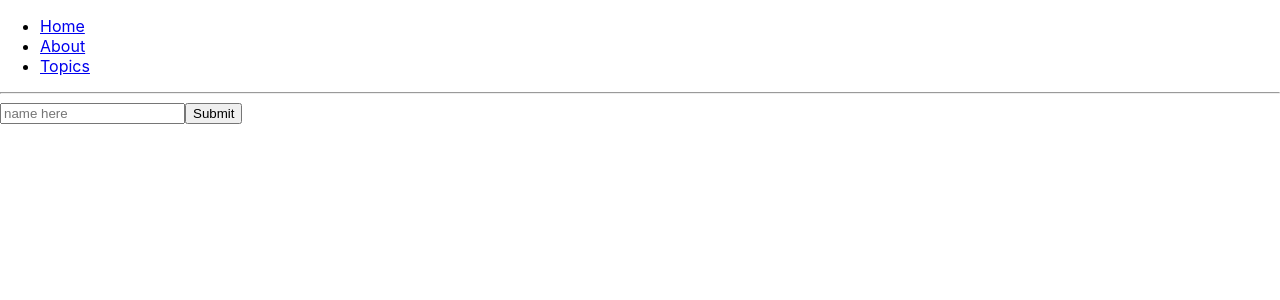
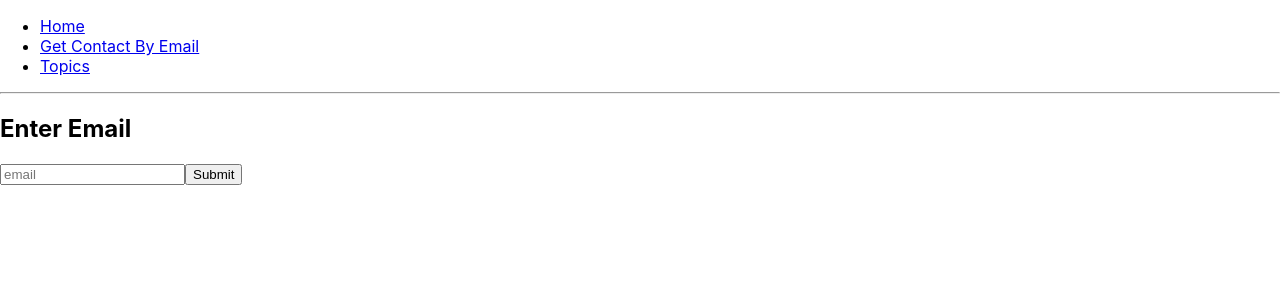
Before and after one commit to jlamb1/express-react-docker, a React (Create React App) app in the folder client/: page /get-contact-by-email in a window 1280 px wide. Shown: the top 300 px of the page. Built offline with nearby package versions, Linux system fonts and the light colour scheme.

Commit message:
working submission with query string

```diff
--- a/client/src/App.js
+++ b/client/src/App.js
@@ -1,7 +1,8 @@
 import React from "react";
 import { BrowserRouter as Router, Route, Link } from "react-router-dom";
+import ContactForm from './ContactForm'
 
-function BasicExample() {
+function App() {
   return (
     <Router>
       <div>
@@ -10,7 +11,7 @@ function BasicExample() {
             <Link to="/">Home</Link>
           </li>
           <li>
-            <Link to="/about">About</Link>
+            <Link to="/get-contact-by-email">Get Contact By Email</Link>
           </li>
           <li>
             <Link to="/topics">Topics</Link>
@@ -20,15 +21,9 @@ function BasicExample() {
         <hr />
 
         <Route exact path="/" component={Home} />
-        <Route path="/about" component={About} />
+        <Route path="/get-contact-by-email" component={GetContactByEmail} />
         <Route path="/topics" component={Topics} />
       </div>
-
-      <form action="/get-contact-by-email" method="POST">
-        <input type="email" name="email" required placeholder="name here">
-        </input>
-        <button type="submit">Submit</button>
-      </form>
     </Router>
   );
 }
@@ -41,10 +36,11 @@ function Home() {
   );
 }
 
-function About() {
+function GetContactByEmail() {
   return (
     <div>
-      <h2>About</h2>
+      <h2>Enter Email</h2>
+      <ContactForm />
     </div>
   );
 }
@@ -83,4 +79,4 @@ function Topic({ match }) {
   );
 }
 
-export default BasicExample;
+export default App;
--- /dev/null
+++ b/client/src/ContactForm.js
@@ -0,0 +1,27 @@
+import React, { Component } from 'react'
+
+export default class ContactForm extends Component {
+    state = {
+        email: ''
+    }
+
+    onSubmit = () => {
+        console.log(this.state)
+    }
+
+    render() {
+        return(
+            <form>
+                <input
+                    value={this.state.email}
+                    onChange={e => this.setState({email: e.target.value})}
+                    type="email"
+                    name="email"
+                    required placeholder="email" />
+                <button onClick={() => this.onSubmit()} type="submit">Submit</button>
+            </form>
+        )
+    }
+}
+
+{/* action="/get-contact-by-email" method="POST" */}
```
Also changed, not shown: 1 other file (tests, documents, lock files or other folders).
